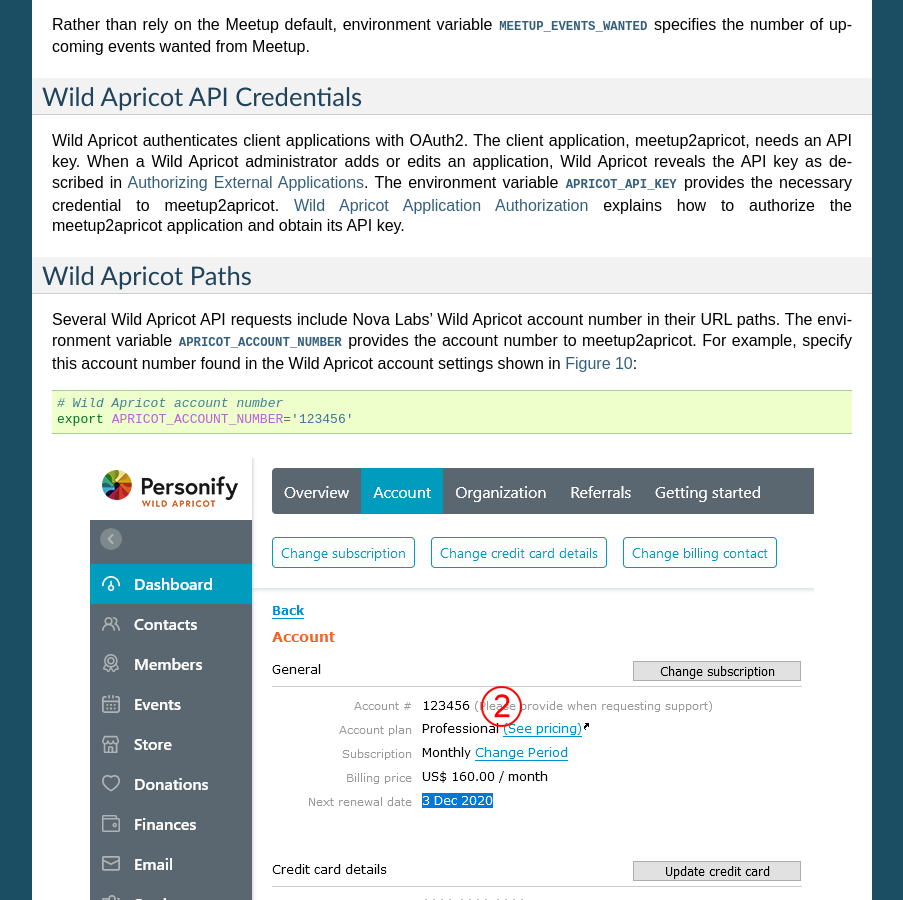
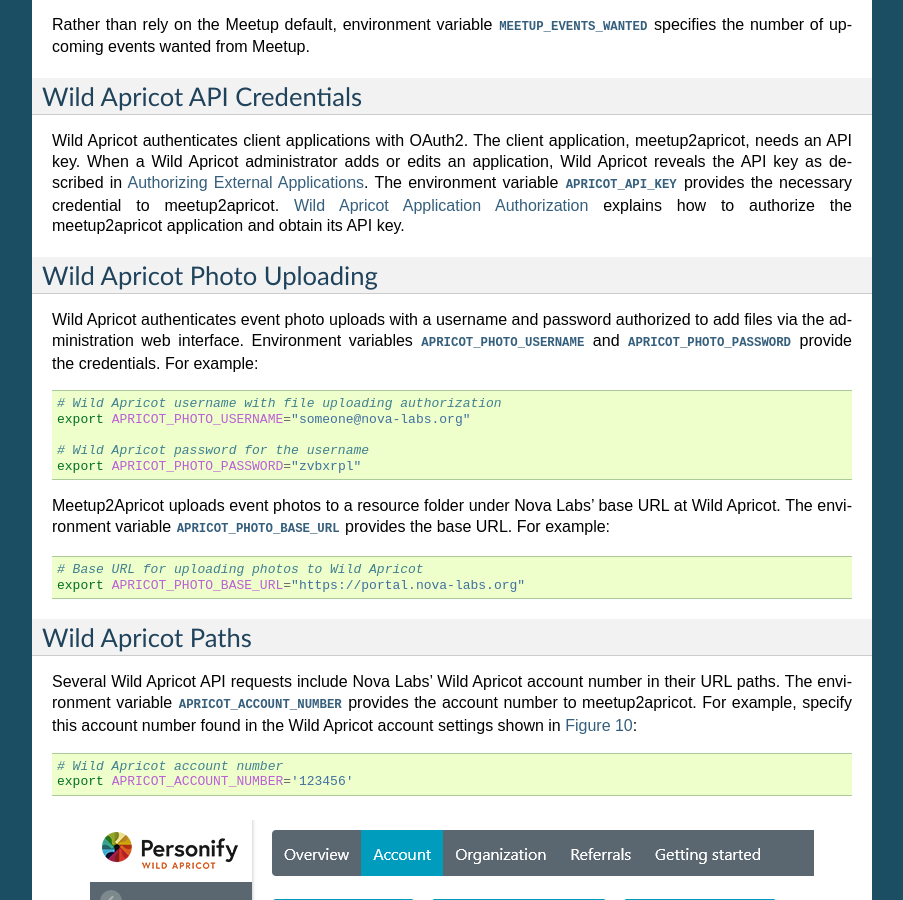
Before and after one commit to nova-labs/meetup2apricot, a Sphinx documentation site: the page built from docs/user-manual/configuration.rst, in a window 1280 px wide and 900 px high, scrolled down 1114 px. Shown: the whole window, without its empty margins (198-1101 px from the left). Built offline with Sphinx 7.4.7, drawn with Linux system fonts in a browser that asks for light colours; some of the changed text lies outside the part shown.

Commit message:
Document photo uploading to Wild Apricot.

```diff
--- a/HISTORY.rst
+++ b/HISTORY.rst
@@ -12,8 +12,10 @@
 Recent History
 ~~~~~~~~~~~~~~
 
-.. Next Release
-.. ------------------
+Next Release
+------------------
+
+* Upload event photos to Wild Apricot via WEBDAV.
 
 1.9.0 (2021-08-10)
 ------------------
--- a/README.rst
+++ b/README.rst
@@ -47,7 +47,7 @@
 * Retrieves events from the Meetup API.
 * Translates accounting codes into event tags to categorize events on Wild Apricot.
 * Inserts events via the Wild Apricot API.
-* Downloads events' featured photos from Meetup into a local directory for manual upload to Wild Apricot.
+* Downloads events' featured photos from Meetup into a local directory and uploads them to Wild Apricot.
 * Caches processed events and photos to avoid duplication.
 
 Credits
--- a/docs/user-manual/configuration.rst
+++ b/docs/user-manual/configuration.rst
@@ -82,6 +82,31 @@
 credential to meetup2apricot.
 :doc:`apricot-application-authorization` explains how to authorize the
 meetup2apricot application and obtain its API key.
+
+.. _`wild-apricot-photo-uploading`:
+
+Wild Apricot Photo Uploading
+----------------------------
+
+Wild Apricot authenticates event photo uploads with a username and password
+authorized to add files via the administration web interface.
+Environment variables :envvar:`APRICOT_PHOTO_USERNAME` and
+:envvar:`APRICOT_PHOTO_PASSWORD` provide the credentials.
+For example::
+
+   # Wild Apricot username with file uploading authorization
+   export APRICOT_PHOTO_USERNAME="someone@nova-labs.org"
+
+   # Wild Apricot password for the username
+   export APRICOT_PHOTO_PASSWORD="zvbxrpl"
+
+Meetup2Apricot uploads event photos to a resource folder under Nova Labs' base
+URL at Wild Apricot.
+The environment variable :envvar:`APRICOT_PHOTO_BASE_URL` provides the base URL.
+For example::
+
+   # Base URL for uploading photos to Wild Apricot
+   export APRICOT_PHOTO_BASE_URL="https://portal.nova-labs.org"
 
 .. _`wild-apricot-paths`:
 
--- a/docs/user-manual/prerequisites.rst
+++ b/docs/user-manual/prerequisites.rst
@@ -52,7 +52,7 @@
 
 You must be able to use a text editor to edit configuration files.
 
-You must have administrative access to Wild Apricot to upload photos and to
+You must have administrative access to Wild Apricot to
 review and edit events.
 
 .. _`Installing packages using pip and virtual environments`: https://packaging.python.org/guides/installing-using-pip-and-virtual-environments/
```
Also changed, not shown: docs/user-manual/overview.rst (+4 -4 lines), docs/images/diagrams/Meetup2Apricot-Architecture.png, 1 other file.
